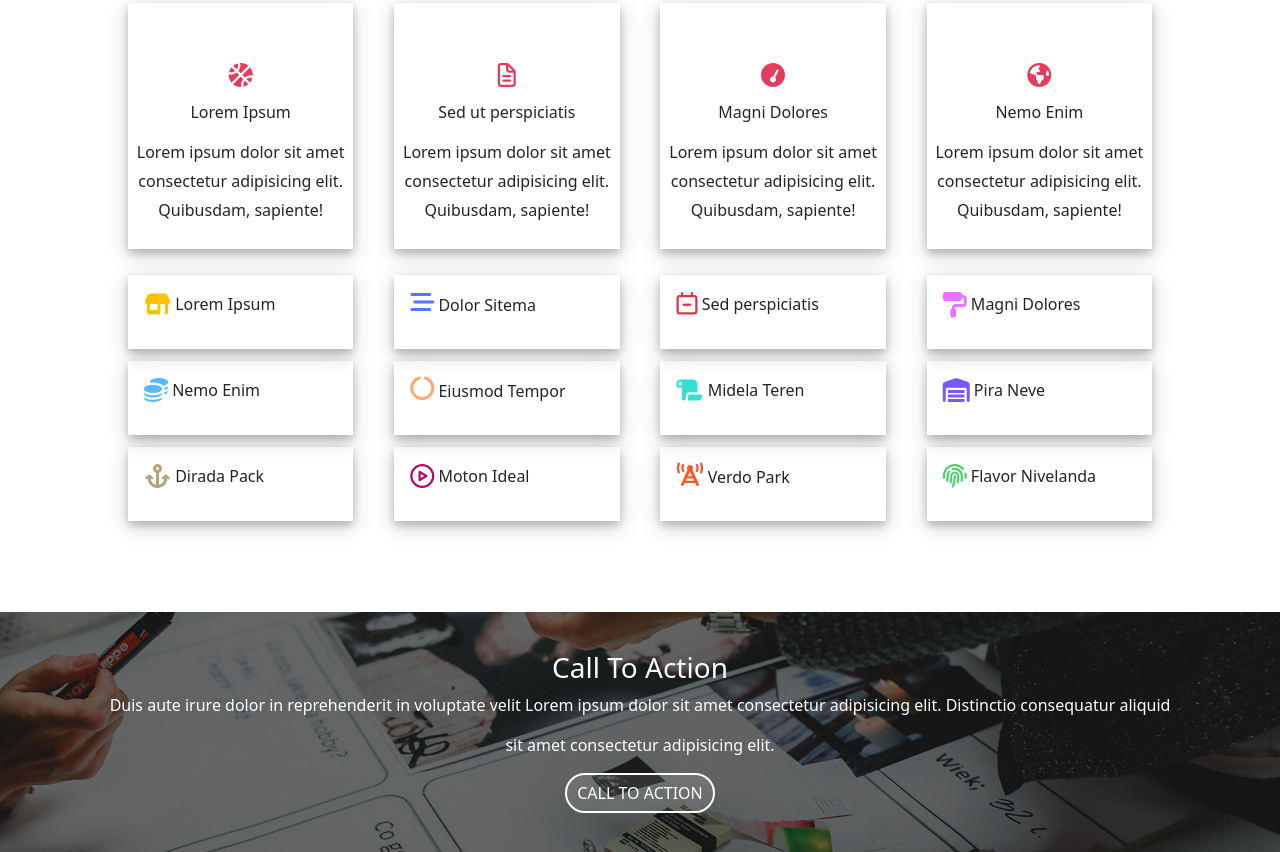
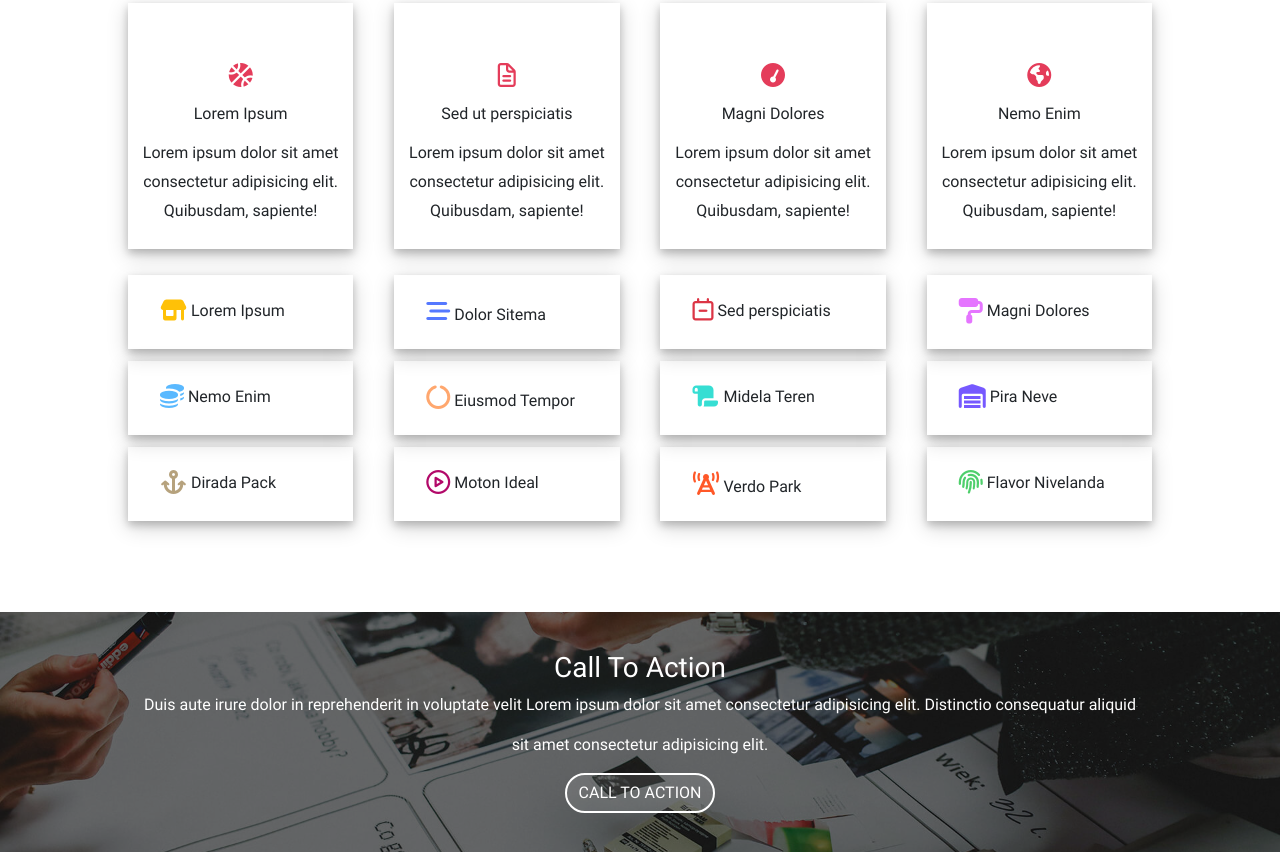
Before and after one commit to Bobby-Jack/Projet_Nomdutemplate_Ryad_Sofian, a website: page index.html in a window 1280 px wide. Shown: the part 1388-2240 px from the top of the page. Drawn offline with nearby package versions, Linux system fonts and the light colour scheme.

Commit message:
ajout du font et correction bug

```diff
--- a/index.html
+++ b/index.html
@@ -129,46 +129,46 @@
             </div>
             <div class="section3-div3">
                 <div class="section-3-card-a">
-                    <div class="section3-card2">
+                    <div class="section3-card2 p-3 py-4">
                         <p><i class="fa-solid ms-3 fa-shop text-warning fa-xl"></i> Lorem Ipsum</p>
                     </div>
-                    <div class="section3-card2">
+                    <div class="section3-card2 p-3 py-4">
                         <p><i class="fa-solid ms-3 fa-coins fa-xl text-bleu"></i> Nemo Enim</p>
                     </div>
-                    <div class="section3-card2">
+                    <div class="section3-card2 p-3 py-4">
                         <p><i class="fa-solid ms-3 fa-anchor fa-xl text-enchore"></i> Dirada Pack</p>
                     </div>
                 </div>
                 <div class="section-3-card-a">
-                    <div class="section3-card2">
+                    <div class="section3-card2 p-3 py-4">
                         <p><i class="fa-solid ms-3 fa-bars-staggered text-blue fs-4"></i> Dolor Sitema</p>
                     </div>
-                    <div class="section3-card2">
+                    <div class="section3-card2 p-3 py-4">
                         <p><i class="fa-solid ms-3 fa-circle-notch text-orange fs-4"></i> Eiusmod Tempor</p>
                     </div>
-                    <div class="section3-card2">
+                    <div class="section3-card2 p-3 py-4">
                         <p><i class="fa-regular ms-3 fa-circle-play fa-xl text-rose2"></i> Moton Ideal</p>
                     </div>
                 </div>
                 <div class="section-3-card-a">
-                    <div class="section3-card2">
+                    <div class="section3-card2 p-3 py-4">
                         <p><i class="fa-regular ms-3 fa-calendar-minus text-danger fa-xl"></i> Sed perspiciatis</p>
                     </div>
-                    <div class="section3-card2">
+                    <div class="section3-card2 p-3 py-4">
                         <p><i class="fa-solid ms-3 fa-scroll fa-xl text-cyan"></i> Midela Teren</p>
                     </div>
-                    <div class="section3-card2">
+                    <div class="section3-card2 p-3 py-4">
                         <p><i class="fa-solid ms-3 fa-tower-cell text-orange2 fs-4"></i> Verdo Park</p>
                     </div>
                 </div>
                 <div class="section-3-card-a">
-                    <div class="section3-card2">
+                    <div class="section3-card2 p-3 py-4">
                         <p><i class="fa-solid ms-3 fa-paint-roller text-mauve fa-xl"></i> Magni Dolores</p>
                     </div>
-                    <div class="section3-card2">
+                    <div class="section3-card2 p-3 py-4">
                         <p><i class="fa-solid ms-3 fa-warehouse fa-xl text-mauve2"></i> Pira Neve</p>
                     </div>
-                    <div class="section3-card2">
+                    <div class="section3-card2 p-3 py-4">
                         <p><i class="fa-solid ms-3 fa-fingerprint fa-xl text-hulk"></i> Flavor Nivelanda</p>
                     </div>
                 </div>
--- a/src/sass/modules/_section2.sass
+++ b/src/sass/modules/_section2.sass
@@ -5,6 +5,7 @@
     flex-direction: column
     justify-content: center
     align-items: center
+    font-family: roboto
 
 .section2-box
     height: 80%
--- a/src/sass/modules/_section3.sass
+++ b/src/sass/modules/_section3.sass
@@ -5,6 +5,7 @@
     flex-direction: column
     justify-content: center
     align-items: center
+    font-family: roboto
 
 .section3-box
     height: 80%
@@ -67,7 +68,6 @@
     width: 100%
     box-shadow: 0 4px 8px 0 rgba(0, 0, 0, 0.2), 0 6px 20px 0 rgba(0, 0, 0, 0.19)
     display: flex
-    align-items: center
     &:hover
         color: rgb(228,60,90)
 
--- a/src/sass/modules/_section4.sass
+++ b/src/sass/modules/_section4.sass
@@ -12,6 +12,7 @@
     align-items: center
     justify-content: center
     color: white
+    font-family: roboto
     button
         background-color: rgba(255,255,255,0.1)
         border: solid 2px white
```
Also changed, not shown: public/css/style.css, 1 other file.
